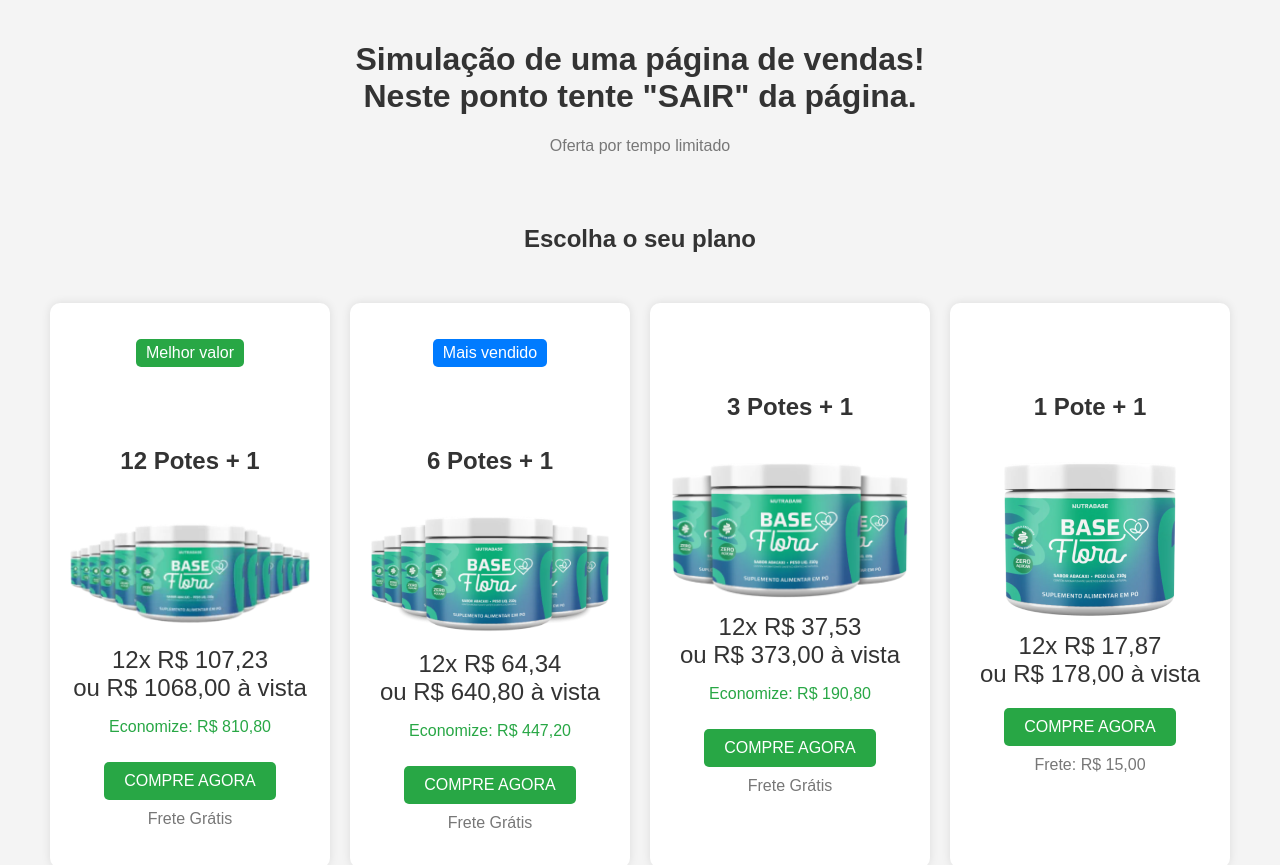
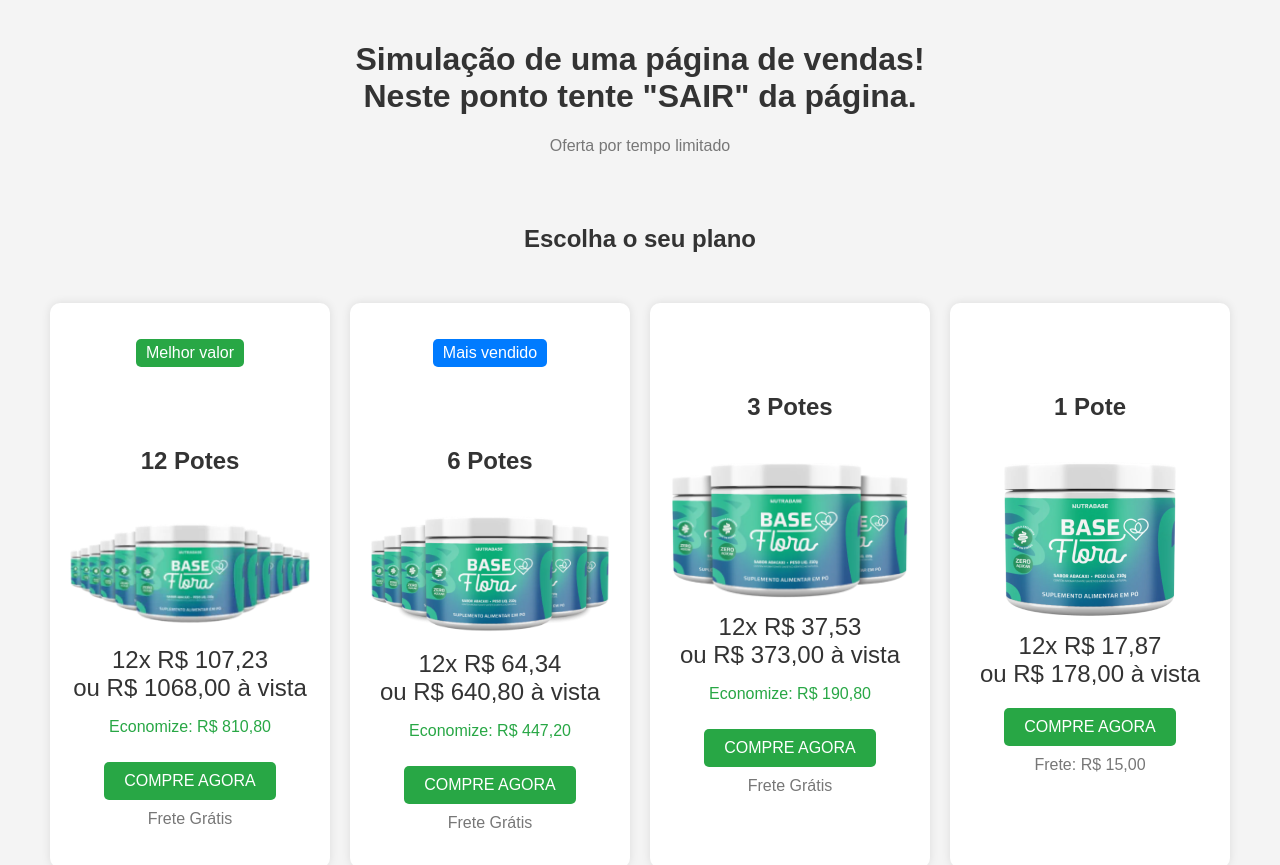
Before and after one commit to Estefanilira/Back-Redirect-pv, a plain HTML site: page index.html in a window 1280 px wide. Drawn offline with Linux system fonts and the light colour scheme.

Commit message:
ajuste de texto

```diff
--- a/index.html
+++ b/index.html
@@ -18,7 +18,7 @@
         <div class="plans">
             <div class="plan best-value">
                 <p class="badge">Melhor valor</p>
-                <h2>12 Potes + 1</h2>
+                <h2>12 Potes</h2>
                 <img src="img/12-potes.png" alt="12 Potes">
                 <p class="price">12x R$ 107,23<br>ou R$ 1068,00 à vista</p>
                 <p class="savings">Economize: R$ 810,80</p>
@@ -27,7 +27,7 @@
             </div>
             <div class="plan best-seller">
                 <p class="badge">Mais vendido</p>
-                <h2>6 Potes + 1</h2>
+                <h2>6 Potes</h2>
                 <img src="img/6-potes.png" alt="6 Potes">
                 <p class="price">12x R$ 64,34<br>ou R$ 640,80 à vista</p>
                 <p class="savings">Economize: R$ 447,20</p>
@@ -35,7 +35,7 @@
                 <p class="free-shipping">Frete Grátis</p>
             </div>
             <div class="plan">
-                <h2>3 Potes + 1</h2>
+                <h2>3 Potes</h2>
                 <img src="img/3-potes.png" alt="3 Potes">
                 <p class="price">12x R$ 37,53<br>ou R$ 373,00 à vista</p>
                 <p class="savings">Economize: R$ 190,80</p>
@@ -43,7 +43,7 @@
                 <p class="free-shipping">Frete Grátis</p>
             </div>
             <div class="plan">
-                <h2>1 Pote + 1</h2>
+                <h2>1 Pote</h2>
                 <img src="img/1-pote.png" alt="1 Pote">
                 <p class="price">12x R$ 17,87<br>ou R$ 178,00 à vista</p>
                 <a href="#" class="btn">COMPRE AGORA</a>
```
